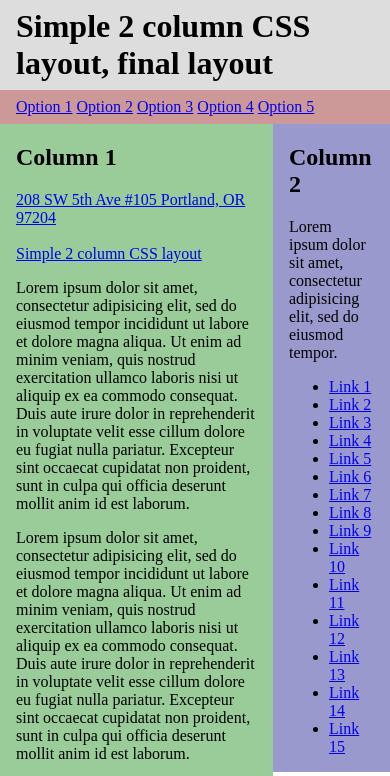
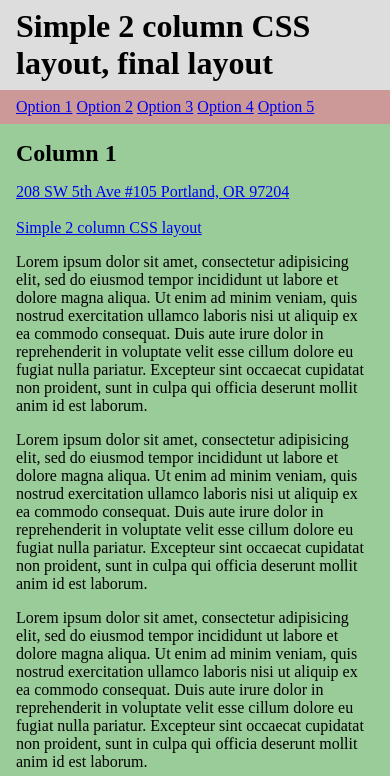
Before and after one commit to youssefk/layout-test-code-review, a plain HTML site: page index.html in a window 390 px wide. Shown: the top 776 px of the page. Drawn offline with Linux system fonts and the light colour scheme.

Commit message:
Make page responsive, keep style consistent.

```diff
--- a/css/styles.css
+++ b/css/styles.css
@@ -16,17 +16,44 @@ body {
 }
 
 #column1 {
-  float: left;
-  width: 70%;
   background-color: #9acc99;
 }
 
 #column2 {
-  float: left;
-  width: 30%;
   background-color: #9999cd;
 }
 
-.container {
-  padding: 0px 16px;
+@media (min-width: 768px) {
+
+  #column1 {
+    float: left;
+    width: 70%;
+  }
+
+  #column2 {
+    float: left;
+    width: 30%;
+  }
+
+ .container {
+    padding: 0px 16px;
+  }
+
 }
+
+@media (max-width: 767px) {
+
+  .container {
+    padding: 16px 16px 1px 16px;
+  }
+
+  .container h2 {
+    padding: 0px 0px 16px;
+  }
+
+}
+
+.columnheader {
+  margin: 0px;
+  padding: 16px 0px;
+}
--- a/index.html
+++ b/index.html
@@ -15,7 +15,7 @@
     </div>
     <div id="column1">
       <div class="container">
-        <h2>Column 1</h2>
+        <h2 class="columnheader">Column 1</h2>
         <a href="https://goo.gl/maps/fel3W">208 SW 5th Ave #105 Portland, OR 97204</a>
         <br>
         <br>
@@ -30,7 +30,7 @@
     </div>
     <div id="column2">
       <div class="container">
-        <h2>Column 2</h2>
+        <h2 class="columnheader">Column 2</h2>
         <p>Lorem ipsum dolor sit amet, consectetur adipisicing elit, sed do eiusmod tempor.</p>
         <!--
 
```
